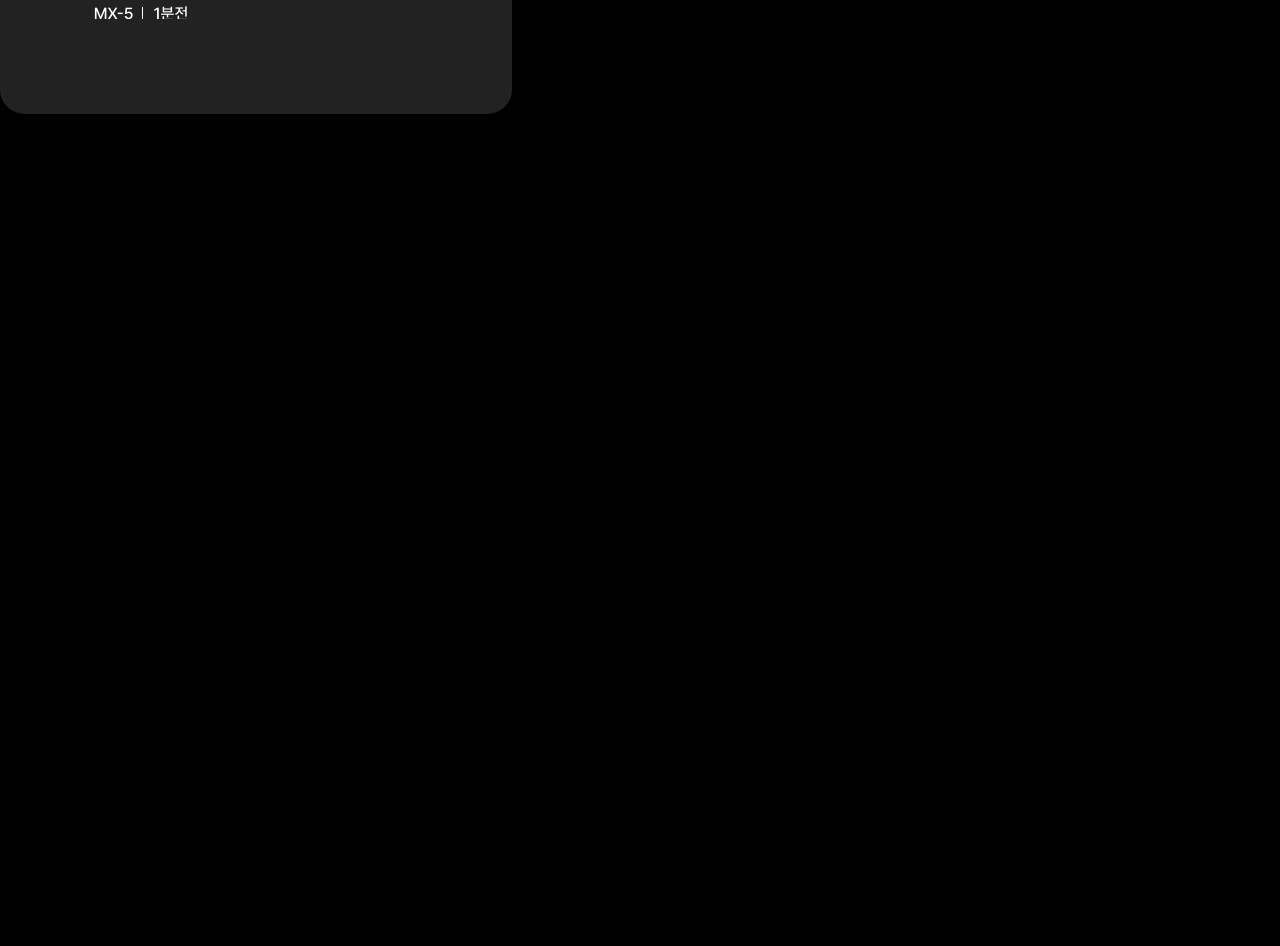
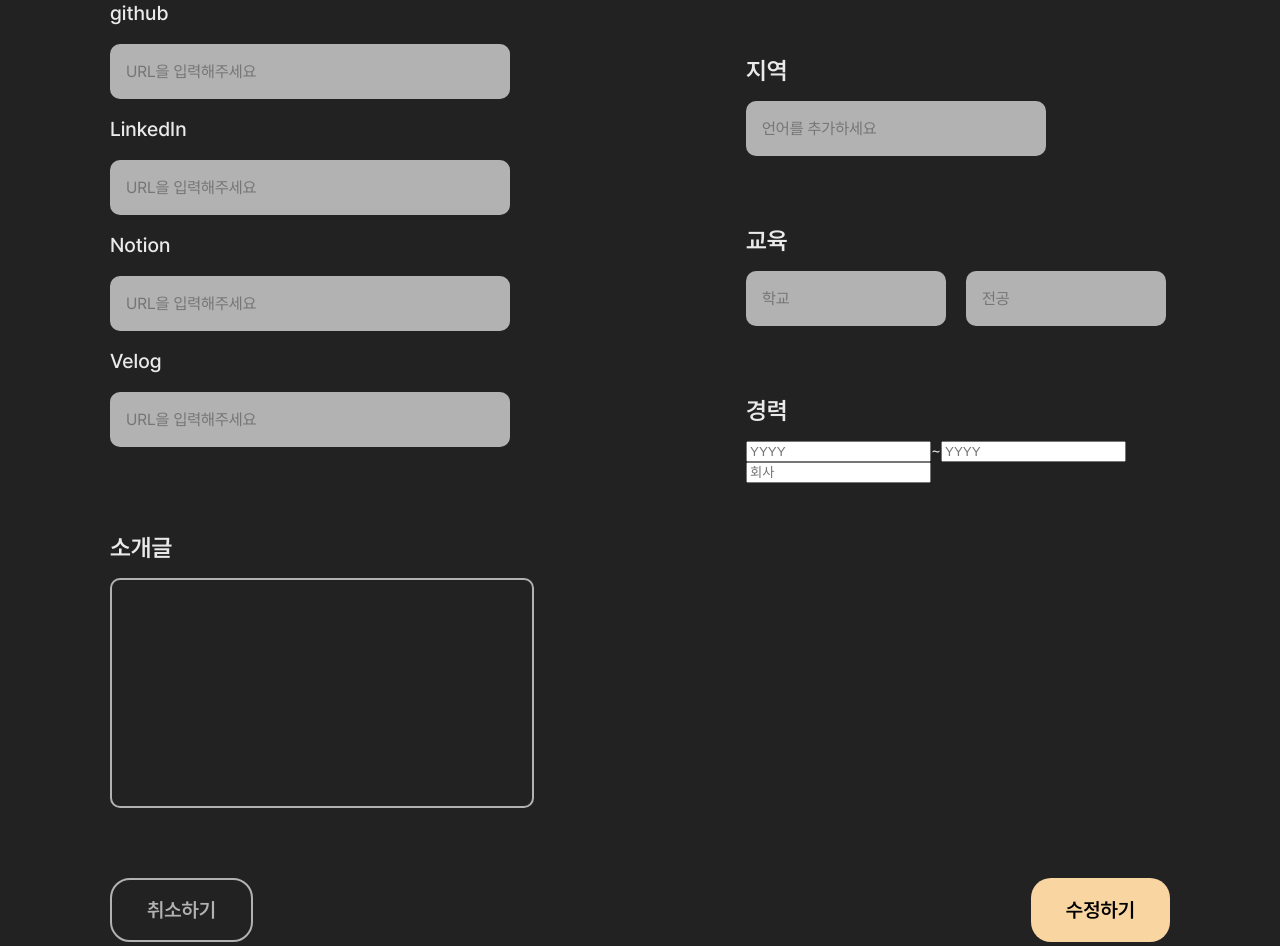
Before and after one commit to gnfnfnr/LetsGitIt, a React (Create React App) app: page / in a window 1280 px wide. Shown: the part 366-1312 px from the top of the page. Before the commit the page ends 800 px from the top, so only its background shows below. Built offline with nearby package versions, Linux system fonts and the light colour scheme.

Commit message:
feat: edit a profile infomation

```diff
--- a/src/App.tsx
+++ b/src/App.tsx
@@ -2,13 +2,16 @@ import React from "react";
 import { BrowserRouter, Route, Routes } from "react-router-dom";
 import Notice from "./pages/Notice";
 import { GlobalStyle } from "./styles/global-style";
+import Home from "./pages/Home";
+import EditProfile from "./pages/EditProfile";
 
 function App() {
   return (
     <BrowserRouter>
       <GlobalStyle />
       <Routes>
-        <Route path="/" element={<Notice />} />
+        {/* <Route path="/" element={<Home />} /> */}
+        <Route path="/" element={<EditProfile />} />
       </Routes>
     </BrowserRouter>
   );
--- /dev/null
+++ b/src/pages/EditProfile.tsx
@@ -0,0 +1,273 @@
+import React, { useState } from "react";
+import styled from "styled-components";
+
+const EditProfileBox = styled.div`
+  max-width: 1280px;
+  background: var(--color-sub-2);
+  margin: 65px auto 0;
+  padding: 85px 110px 92px;
+  box-sizing: border-box;
+  @media (max-width: 800px) {
+    padding: 95px 24px 92px;
+  }
+`;
+const EditProfileInputs = styled.div`
+  display: flex;
+  justify-content: space-between;
+  color: var(--color-sub-1);
+  @media (max-width: 800px) {
+    flex-direction: column;
+  }
+`;
+const EditProfileButton = styled.div`
+  display: flex;
+  justify-content: space-between;
+
+  & > button {
+    padding: 18px 35px;
+    border-radius: 20px;
+    font-weight: 600;
+    font-size: 20px;
+  }
+`;
+const ButtonCancel = styled.button`
+  border: 2px solid var(--color-sub-3);
+  color: var(--color-sub-3);
+`;
+const ButtonComplete = styled.button`
+  background: var(--color-main-4);
+`;
+
+const BasicInput = styled.input`
+  all: unset;
+  background: var(--color-sub-3);
+  border-radius: 10px;
+  padding: 18px 16px;
+  max-width: 400px;
+  width: 100%;
+  box-sizing: border-box;
+  @media (max-width: 800px) {
+    max-width: 100%;
+  }
+`;
+
+const LargeInput = styled.textarea`
+  all: unset;
+  resize: none;
+  height: 230px;
+  border: 2px solid #b2b2b2;
+  border-radius: 10px;
+  padding: 18px 16px;
+  box-sizing: border-box;
+`;
+
+const InputsList = styled.ul`
+  margin: 0;
+  padding: 0;
+  list-style: none;
+  width: 40%;
+
+  & > li > label {
+    font-size: 24px;
+    font-weight: 600;
+    line-height: 29px;
+  }
+
+  @media (max-width: 800px) {
+    width: 100%;
+  }
+`;
+
+const InputItem = styled.li`
+  display: flex;
+  flex-direction: column;
+  gap: 16px;
+  margin-bottom: 70px;
+  width: 100%;
+`;
+
+const InputsDetialList = styled.ul`
+  margin: 0;
+  padding: 0;
+  list-style: none;
+
+  & > li > label {
+    font-weight: 500;
+    font-size: 20px;
+    line-height: 29px;
+  }
+`;
+
+const InputDetailItem = styled.li`
+  display: flex;
+  flex-direction: column;
+  gap: 16px;
+  margin-bottom: 16px;
+`;
+
+const MiddleInput = styled.input`
+  all: unset;
+  padding: 18px 16px;
+  box-sizing: border-box;
+  background: var(--color-sub-3);
+  border-radius: 10px;
+  max-width: 300px;
+  width: 100%;
+`;
+
+const ShortInputBox = styled.div`
+  display: flex;
+  gap: 20px;
+  flex-wrap: wrap;
+
+  & > input[type="text"] {
+    all: unset;
+    padding: 18px 16px;
+    box-sizing: border-box;
+    background: var(--color-sub-3);
+    border-radius: 10px;
+    max-width: 200px;
+    width: 100%;
+  }
+`;
+export default function EditProfile() {
+  const [emailInput, setEmailInput] = useState("");
+  const [platformInputs, setPlatformInputs] = useState([
+    { site: "github", input: "" },
+    { site: "LinkedIn", input: "" },
+    { site: "Notion", input: "" },
+    { site: "Velog", input: "" },
+  ]);
+  const [introInput, setIntroInput] = useState("");
+  const [languages, setLanguages] = useState([]);
+  const [tools, setTools] = useState([]);
+  const [region, setRegion] = useState("");
+  const [education, setEducation] = useState({ college: "", major: "" });
+  const [career, setCareer] = useState([{ start: "", end: "" }]);
+  const today = new Date();
+
+  return (
+    <EditProfileBox>
+      <EditProfileInputs>
+        <InputsList>
+          <InputItem>
+            <label htmlFor="email">이메일</label>
+            <BasicInput
+              placeholder="example@gmail.com"
+              id="email"
+              value={emailInput}
+              onChange={(event) => setEmailInput(event.target.value)}
+            />
+          </InputItem>
+          <InputItem>
+            <label>플랫폼</label>
+            <InputsDetialList>
+              {platformInputs.map(({ site, input }) => (
+                <InputDetailItem key={site}>
+                  <label htmlFor={site}>{site}</label>
+                  <BasicInput
+                    placeholder="URL을 입력해주세요"
+                    id={site}
+                    value={input}
+                    onChange={(event) =>
+                      setPlatformInputs(
+                        platformInputs.map((el) => ({
+                          site: el.site,
+                          input:
+                            site === el.site ? event.target.value : el.input,
+                        }))
+                      )
+                    }
+                  />
+                </InputDetailItem>
+              ))}
+            </InputsDetialList>
+          </InputItem>
+          <InputItem>
+            <label htmlFor="introduce">소개글</label>
+            <LargeInput
+              id="introduce"
+              value={introInput}
+              onChange={(event) => setIntroInput(event.target.value)}
+            />
+          </InputItem>
+        </InputsList>
+        <InputsList>
+          <InputItem>
+            <label htmlFor="introduce">프로그래밍 언어</label>
+            <input
+              placeholder="언어를 추가하세요"
+              id="introduce"
+              value={introInput}
+              onChange={(event) => setIntroInput(event.target.value)}
+            />
+          </InputItem>
+          <InputItem>
+            <label htmlFor="career">소프트웨어 툴</label>
+            <div>
+              <input
+                type="text"
+                id="career"
+                placeholder=""
+                // value={region}
+                // onChange={(event) => setRegion(event.target.value)}
+              />
+            </div>
+          </InputItem>
+          <InputItem>
+            <label htmlFor="region">지역</label>
+            <MiddleInput
+              placeholder="언어를 추가하세요"
+              id="region"
+              value={region}
+              onChange={(event) => setRegion(event.target.value)}
+            />
+          </InputItem>
+          <InputItem>
+            <label htmlFor="education">교육</label>
+            <ShortInputBox>
+              <input
+                type="text"
+                placeholder="학교"
+                id="education"
+                value={education.college}
+                onChange={(event) =>
+                  setEducation({ ...education, college: event.target.value })
+                }
+              />
+              <input
+                type="text"
+                placeholder="전공"
+                id="education"
+                value={education.major}
+                onChange={(event) =>
+                  setEducation({ ...education, major: event.target.value })
+                }
+              />
+            </ShortInputBox>
+          </InputItem>
+          <InputItem>
+            <label htmlFor="career">경력</label>
+            <div>
+              <input type="number" placeholder="YYYY" />
+              ~
+              <input type="number" placeholder="YYYY" />
+              <input
+                type="text"
+                id="career"
+                placeholder="회사"
+                // value={region}
+                // onChange={(event) => setRegion(event.target.value)}
+              />
+            </div>
+          </InputItem>
+        </InputsList>
+      </EditProfileInputs>
+
+      <EditProfileButton>
+        <ButtonCancel>취소하기</ButtonCancel>
+        <ButtonComplete>수정하기</ButtonComplete>
+      </EditProfileButton>
+    </EditProfileBox>
+  );
+}
--- /dev/null
+++ b/src/pages/Home.tsx
@@ -0,0 +1,13 @@
+import React, { useState } from "react";
+import Notice from "./Notice";
+import Model from "../components/Modal";
+
+export default function Home() {
+  const [showNotice, setShowNotice] = useState(false);
+  return (
+    <>
+      {showNotice && <Model Children={<Notice />} />}
+      <button onClick={() => setShowNotice(!showNotice)}>알림</button>
+    </>
+  );
+}
```
